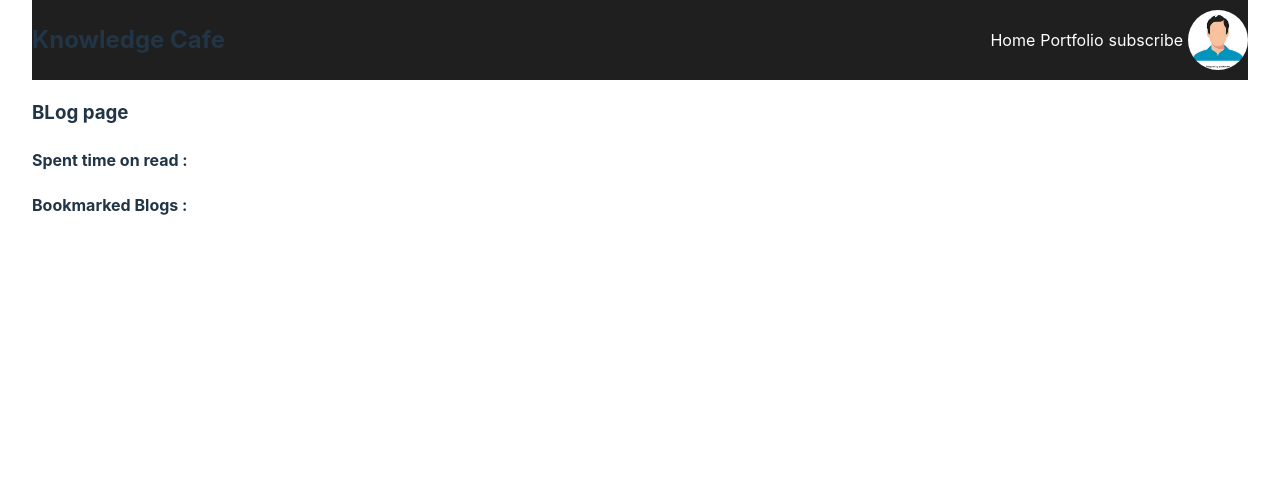
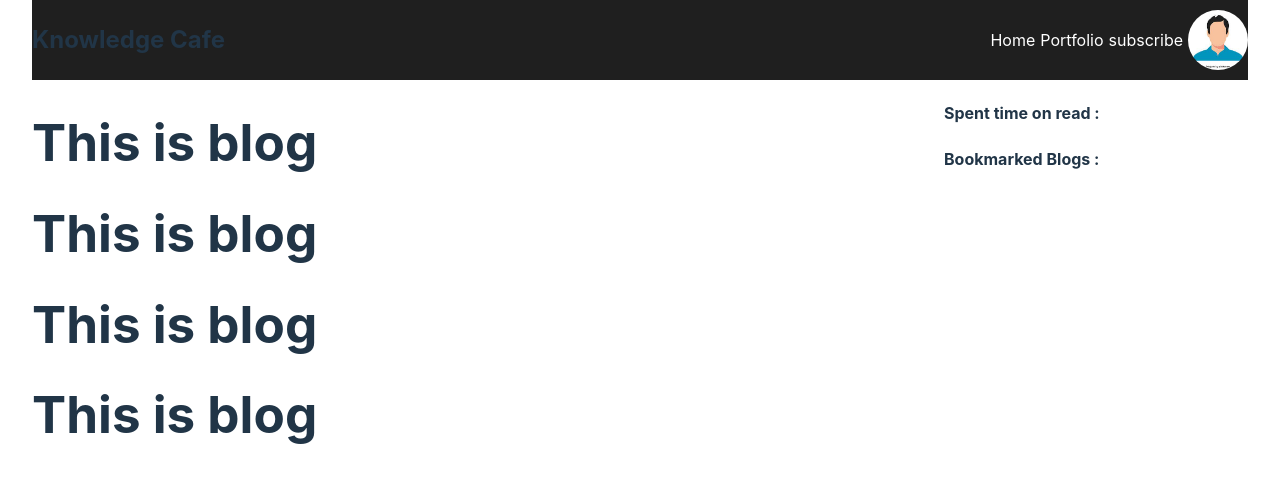
Before and after one commit to tokymahmud/knowledge-cafe, a React (Vite) app: page / in a window 1280 px wide. Shown: the top 482 px of the page. Built offline with nearby package versions, Linux system fonts and the light colour scheme.

Commit message:
blog key adding done

```diff
--- /dev/null
+++ b/src/components/Blog/Blog.jsx
@@ -0,0 +1,12 @@
+import React from 'react';
+import "./Blog.css"
+
+const Blog = () => {
+    return (
+        <div>
+            <h1>This is blog</h1>
+        </div>
+    );
+};
+
+export default Blog;
--- a/src/components/Body/Body.css
+++ b/src/components/Body/Body.css
@@ -0,0 +1,4 @@
+.body-container{
+    display: grid;
+    grid-template-columns: 3fr 1fr;
+}
--- a/src/components/Body/Body.jsx
+++ b/src/components/Body/Body.jsx
@@ -1,11 +1,22 @@
-import React from 'react';
+import React, { useEffect, useState } from 'react';
+import Blog from '../Blog/Blog';
 import "./Body.css"
 
 const Body = () => {
+    const [data, setData] = useState([]);
+
+    useEffect(()=>{
+         fetch('data.json')
+         .then(res=> res.json() )
+         .then(data=> setData(data))
+    }, [])
     return (
+
         <div className='body-container'>
             <div className="blog-container">
-                <h3>BLog page</h3>
+                {
+                    data.map(data => <Blog key={data._id}></Blog>)
+                }
 
             </div>
             <div className="list-container">
```
Also changed, not shown: src/components/Blog/Blog.css (added).
